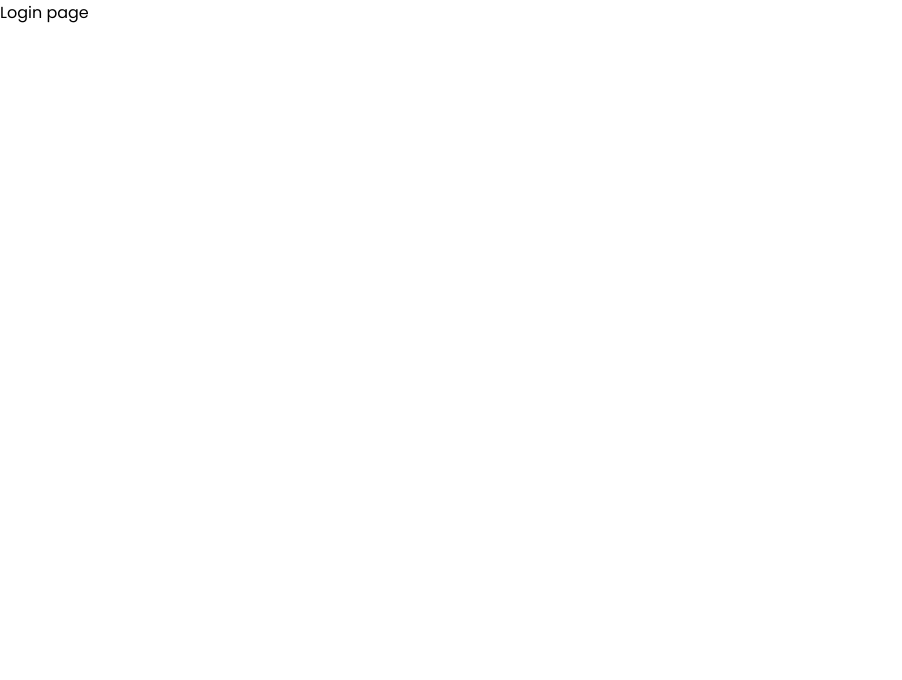
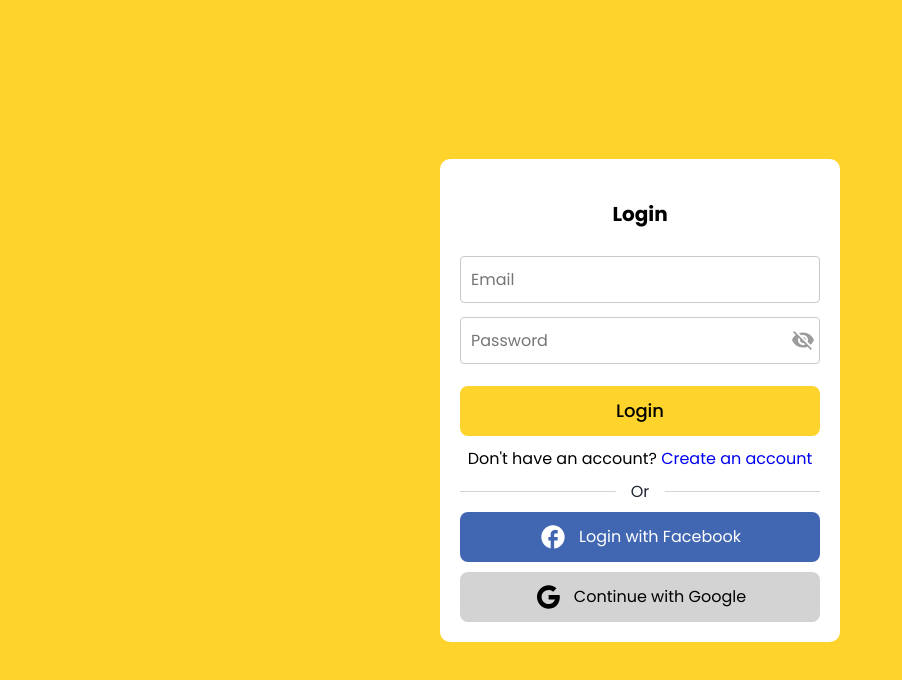
Before and after one commit to ottobong/habitrackr, a React (Create React App) app: page /login in a window 1280 px wide. Shown: the top 680 px of the page, without its empty margins (0-902 px from the left). Built offline with nearby package versions, Linux system fonts and the light colour scheme.

Commit message:
Completed the login page and its fully function, about to integrate firebase

```diff
--- a/src/pages/login/Login.jsx
+++ b/src/pages/login/Login.jsx
@@ -1,11 +1,84 @@
-import React from 'react';
+import React, { useState } from 'react'
 import './login.scss';
+import { Link } from 'react-router-dom';
+import { FacebookTwoTone, Google, Visibility, VisibilityOff } from '@mui/icons-material';
+
 const Login = () => {
+
+  const [inputs, setInputs]= useState({
+    email: "",
+    password: "",
+  });
+
+  const[toggleEye, setToggleEye] = useState(false);
+  const[inputType, setInputType] = useState("password")
+
+  const handleToggle = (e) => {
+    setToggleEye(!toggleEye);
+    setInputType(inputType === "password" ? "text" : "password")
+  };
+
+  const handleChange = (e)=>{
+    setInputs((prev) => ({ ...prev, [e.target.name]:e.target.value})
+    );
+  }
+
   return (
     <div className='login'>
-      Login page
+      <form>
+        <h2>Login</h2>
+        <div className='formInput'>
+          <input
+          type="email"
+          name="email"
+          placeholder="Email"
+          onChange={handleChange}
+          required
+          />
+        </div>
+        <div className='formInput'>
+          <input
+          type={inputType}
+          name="password"
+          id="password"
+          placeholder="Password"
+          onChange={handleChange}
+          required
+          />
+          <div className="eyeIcon" onClick={handleToggle}>
+            {toggleEye ? <Visibility /> : <VisibilityOff />}
+          </div>
+        </div>
+        <button type='submit'>Login</button>
+        <div className="formLink">
+          <span>Don't have an account?</span>
+          <Link
+          to='/register'
+          className='formRegister'
+          style={{textDecoration: 'none'}}>
+            {" "}
+            Create an account
+            </Link>
+        </div>
+
+        <div className="line"></div>
+        <div className="media-options">
+          <Link to='#'
+          className='facebook'
+          style={{textDecoration: 'none'}}>
+            <FacebookTwoTone className='facebookIcon'/>
+            <span>Login with Facebook</span>
+          </Link>
+          <Link to='#'
+          className='google'
+          style={{textDecoration: 'none'}}>
+            <Google className='googleIcon'/>
+            <span>Continue with Google</span>
+          </Link>
+        </div>
+      </form>
     </div>
   )
 }
 
-export default Login
+export default Login;
--- a/src/pages/login/login.scss
+++ b/src/pages/login/login.scss
@@ -0,0 +1,125 @@
+.login{
+  display: flex;
+  align-items: center;
+  justify-content: center;
+  height: 100vh;
+  width: 100%;
+  background-color: #FED32C;
+
+  form {
+    background-color: white;
+    max-width: 400px;
+    padding: 20px;
+    width: 100%;
+    border-radius: 10px;
+
+    h2 {
+      font-size: 20px;
+      font-weight: bold;
+      color: #000;
+      text-align: center;
+      padding: 20px 0;
+    }
+
+    .formInput {
+      position: relative;
+    }
+
+    .eyeIcon {
+      position: absolute;
+      top: 13px;
+      right: 0;
+      font-size: 18px !important;
+      padding: 5px;
+      color: #3a39397f;
+      cursor: pointer;
+    }
+
+    button {
+      height: 50px;
+      width: 100%;
+      background-color: #FED32C;
+      border: none;
+      border-radius: 8px;
+      font-weight: 500;
+      font-size: 18px;
+      margin: 15px 0 10px 0;
+      cursor: pointer;
+      transition: .5s;
+
+      &:hover{
+        background-color: #000;
+        color: #FED32C;
+      }
+    }
+
+
+    .formLink {
+      text-align: center;
+    }
+
+    .line {
+      position: relative;
+      height: 1px;
+      width: 100%;
+      margin: 20px 0px;
+      background-color: #d4d4d4;
+
+      &::before {
+        content: "Or";
+        position: absolute;
+        top: 50%;
+        left: 50%;
+        transform: translate(-50%, -50%);
+        background-color: white;
+        color: #232836;
+        padding: 0 15px;
+      }
+    }
+
+    .facebook {
+      position: relative;
+      display: flex;
+      align-items: center;
+      justify-content: center;
+      background-color: #4267b2;
+      color: #fff;
+      height: 50px;
+      width: 100%;
+      margin-top: 20px;
+      border-radius: 8px;
+      transition: all .3s ease;
+
+      &:hover {
+        background-color: #1849aa;
+        color: white;
+      }
+    }
+
+    .google {
+      position: relative;
+      display: flex;
+      align-items: center;
+      justify-content: center;
+      background-color: #d3d3d3;
+      color: #000;
+      height: 50px;
+      width: 100%;
+      margin-top: 10px;
+      border-radius: 8px;
+      transition: all .3s ease;
+
+      &:hover {
+        background-color: #000;
+        color: white;
+      }
+    }
+
+    .facebookIcon, .googleIcon {
+      object-fit: cover;
+      margin-right: 12px;
+      height: 28px;
+      width: 28px;
+    }
+  }
+}
```
